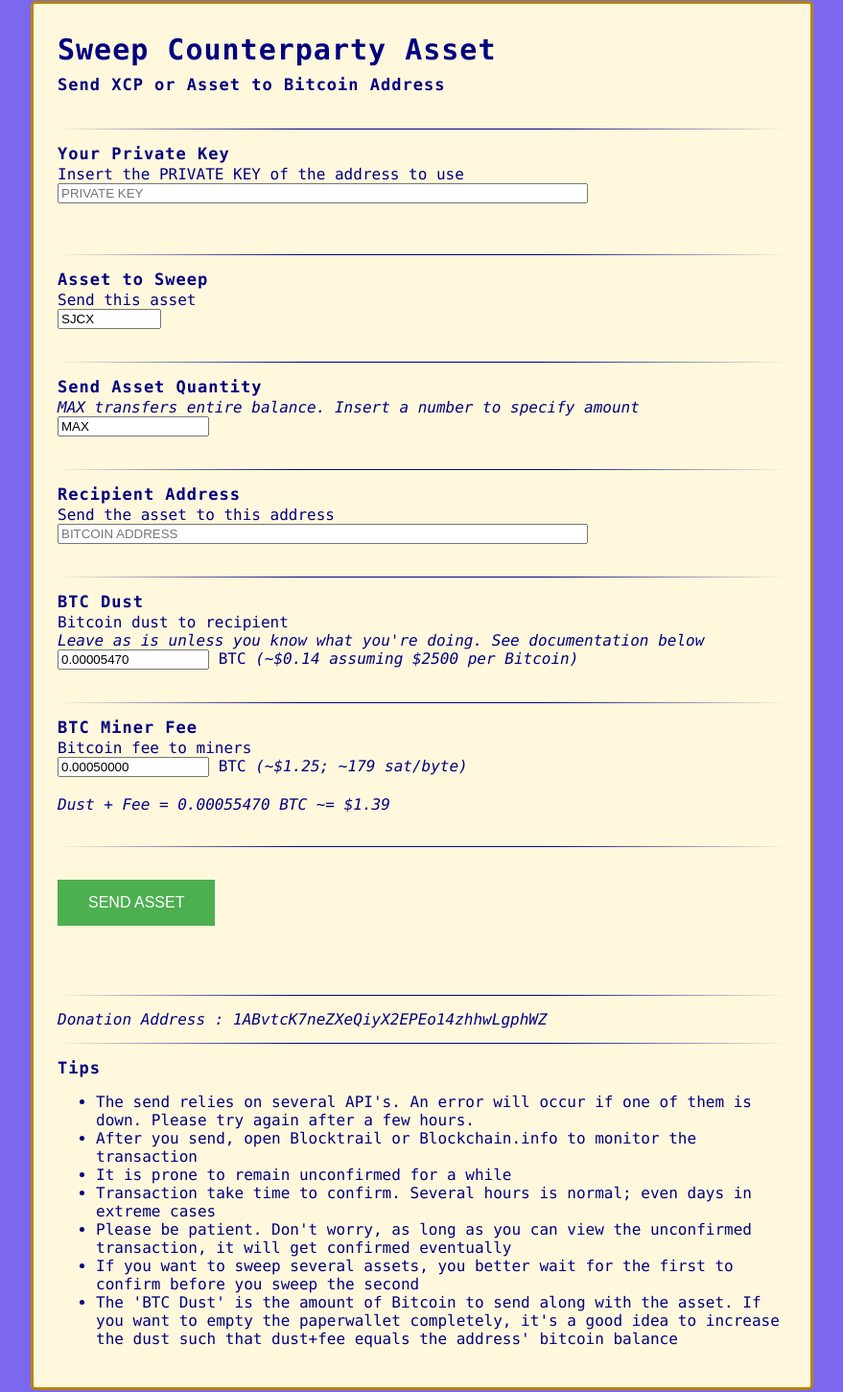
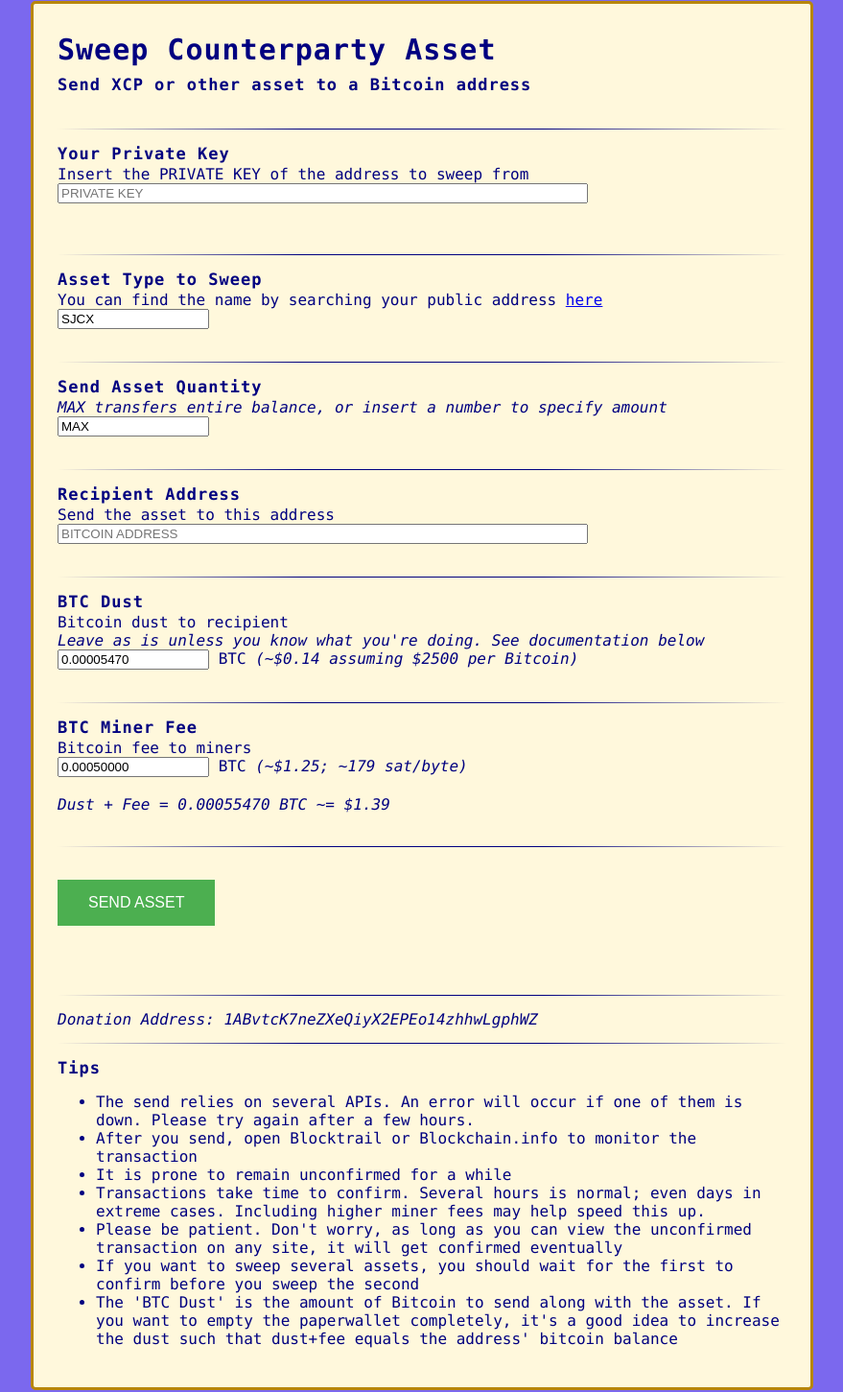
Before and after one commit to Jpja/Sweep-XCP-Paperwallet, a plain HTML site: page sweep.html in a window 1280 px wide. Shown: the part 14-1465 px from the top of the page at 96% size, without its empty margins (200-1079 px from the left). Drawn offline with Linux system fonts and the light colour scheme; a script that the page names is missing.

Commit message:
Minor tweaks to make wording more clear

```diff
--- a/sweep.html
+++ b/sweep.html
@@ -102,22 +102,22 @@ function btcSum() {
 <div id="container">
 
 <h1>Sweep Counterparty Asset</h1>
-<h3>Send XCP or Asset to Bitcoin Address</h3><br>
+<h3>Send XCP or other asset to a Bitcoin address</h3><br>
 
 <hr>
 <h3>Your Private Key</h3>
-Insert the PRIVATE KEY of the address to use<br>
+Insert the PRIVATE KEY of the address to sweep from<br>
 <input type="text" onkeyup="preparePrivKey()" id="privatekey" placeholder="PRIVATE KEY" style="width:545px;"><br><br>
 <div id="privkeyfeedback">&nbsp;</div>
 
 <hr>
-<h3>Asset to Sweep</h3>
-Send this asset<br>
-<input type="text" id="asset" value="SJCX" style="width:100px;" onchange="enableButton()"><br><br>
+<h3>Asset Type to Sweep</h3>
+You can find the name by searching your public address <a href="https://counterpartychain.io/">here</a><br>
+<input type="text" id="asset" value="SJCX" style="width:150px;" onchange="enableButton()"><br><br>
 
 <hr>
 <h3>Send Asset Quantity</h3>
-<i>MAX transfers entire balance. Insert a number to specify amount</i><br>
+<i>MAX transfers entire balance, or insert a number to specify amount</i><br>
 <input type="text" id="assetamount" value="MAX" style="width:150px;" onchange="enableButton()"><br><br>
 
 <hr>
@@ -127,12 +127,12 @@ Send the asset to this address<br>
 
 <hr>
 <h3>BTC Dust</h3>
-    Bitcoin dust to recipient<br><i>Leave as is unless you know what you're doing. See documentation below</i><br>
+Bitcoin dust to recipient<br><i>Leave as is unless you know what you're doing. See documentation below</i><br>
 <input type="number" id="btcdust" value="0.00005470" style="width:150px;" onchange="displayBtcAmounts()" step="0.00000001"> BTC <i><span id="mbtcdust"></span></i><br><br>
 
 <hr>
 <h3>BTC Miner Fee</h3>
-    Bitcoin fee to miners<br>
+Bitcoin fee to miners<br>
 <input type="number" id="btcfee" value="0.00050000" style="width:150px;" onchange="displayBtcAmounts()" step="0.00001"> BTC <i><span id="mbtcfee"></span></i><br><br>
 <i>Dust + Fee = <span id="btcsum"></span></i><br><br>
 
@@ -142,19 +142,19 @@ Send the asset to this address<br>
 <div id="sendfeedback">&nbsp;</div><br><br>
 
 <hr>
-<i>Donation Address : 1ABvtcK7neZXeQiyX2EPEo14zhhwLgphWZ</i>
+<i>Donation Address: 1ABvtcK7neZXeQiyX2EPEo14zhhwLgphWZ</i>
+
 <hr>
 <h3>Tips</h3>
 <ul>
-  <li>The send relies on several API's. An error will occur if one of them is down. Please try again after a few hours.</li>
+  <li>The send relies on several APIs. An error will occur if one of them is down. Please try again after a few hours.</li>
   <li>After you send, open Blocktrail or Blockchain.info to monitor the transaction</li>
   <li>It is prone to remain unconfirmed for a while</li>
-  <li>Transaction take time to confirm. Several hours is normal; even days in extreme cases</li>
-  <li>Please be patient. Don't worry, as long as you can view the unconfirmed transaction, it will get confirmed eventually</li>
-  <li>If you want to sweep several assets, you better wait for the first to confirm before you sweep the second</li>
+  <li>Transactions take time to confirm. Several hours is normal; even days in extreme cases. Including higher miner fees may help speed this up.</li>
+  <li>Please be patient. Don't worry, as long as you can view the unconfirmed transaction on any site, it will get confirmed eventually</li>
+  <li>If you want to sweep several assets, you should wait for the first to confirm before you sweep the second</li>
   <li>The 'BTC Dust' is the amount of Bitcoin to send along with the asset. If you want to empty the paperwallet completely, it's a good idea to increase the dust such that dust+fee equals the address' bitcoin balance</li>
 </ul>
-
 
 </div>
 </body>
```
Also changed, not shown: project/styles.css (line endings or trailing spaces).
